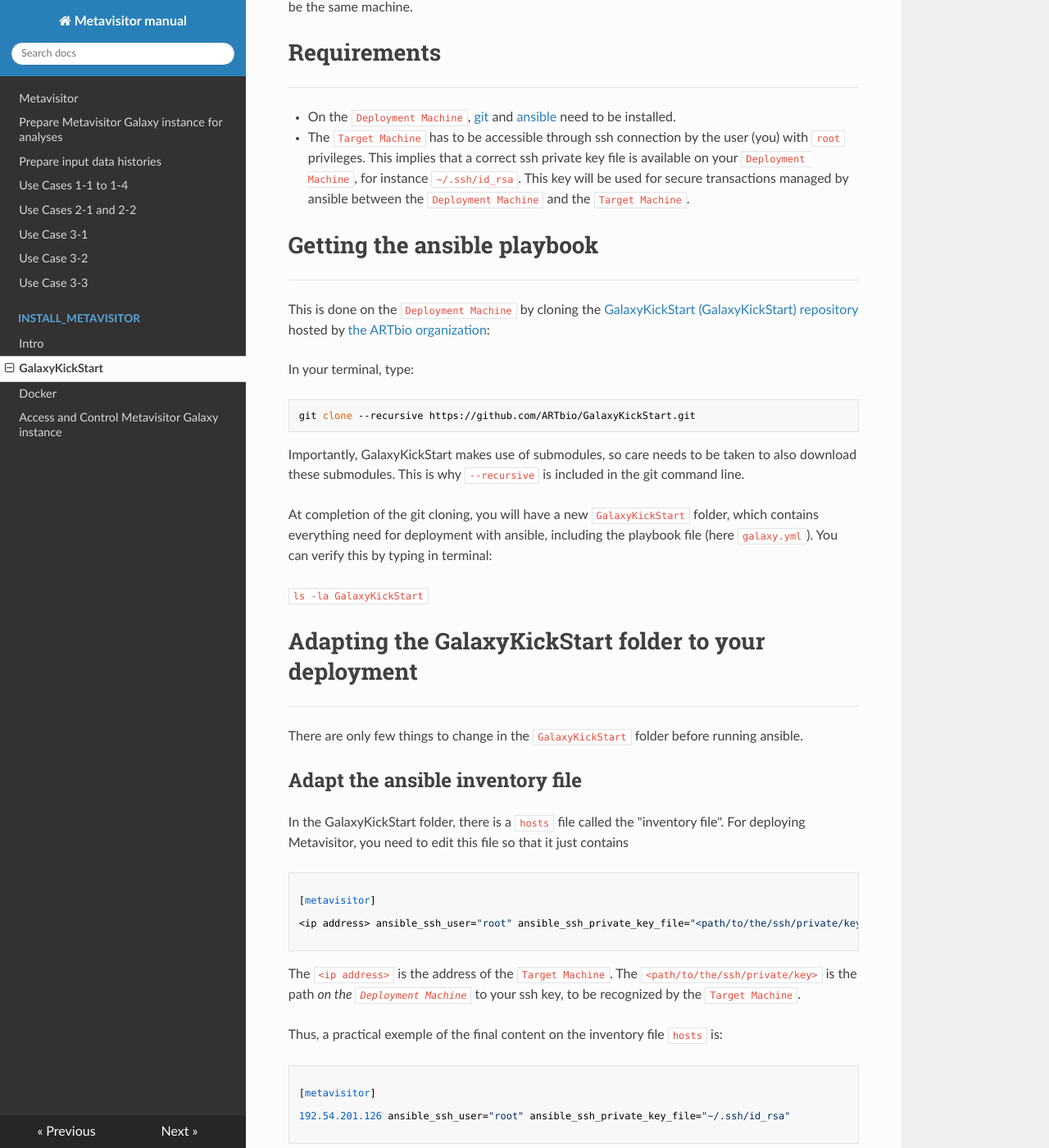
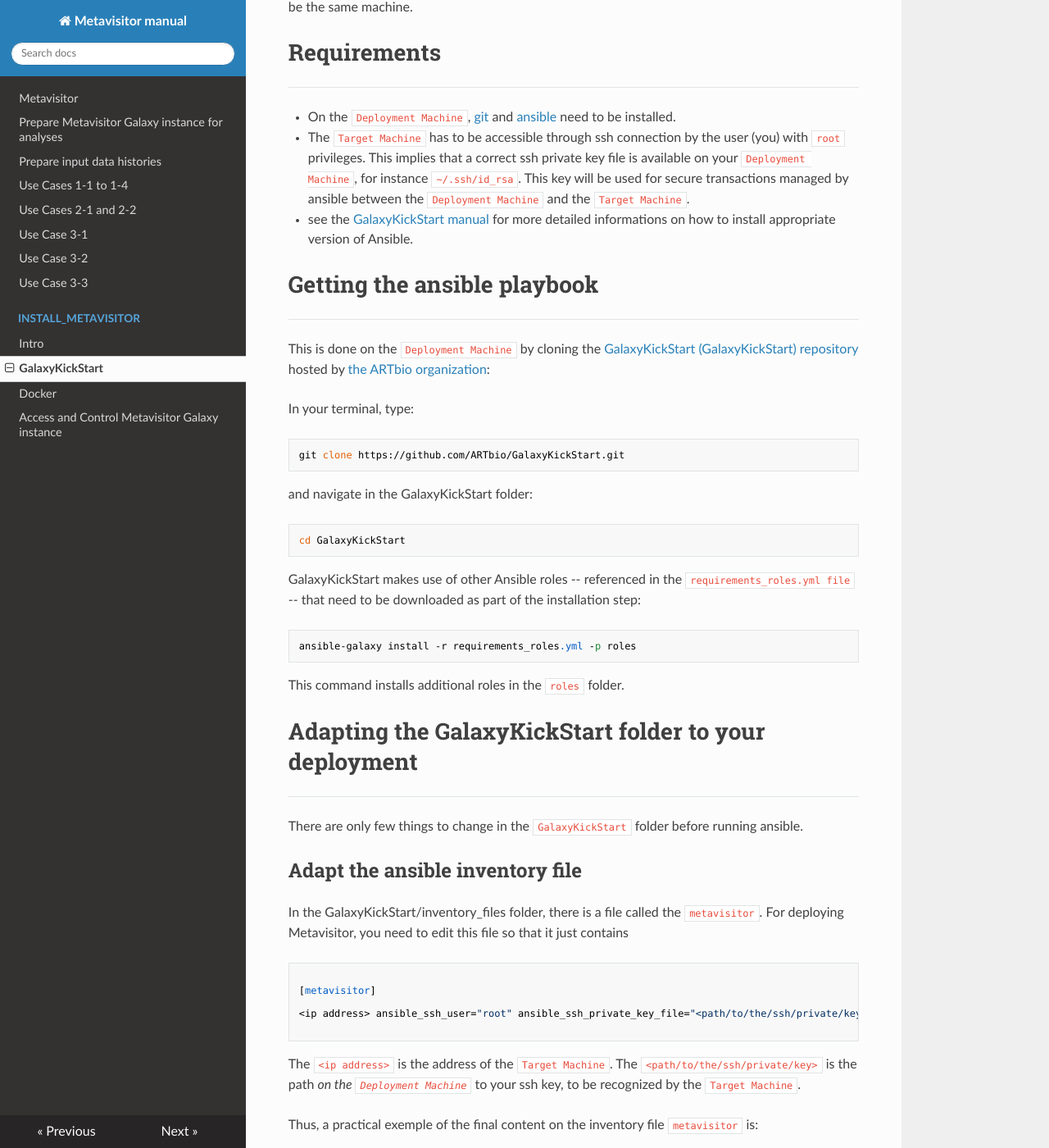
Before and after one commit to ARTbio/Metavisitor-manual, an MkDocs documentation site: the page built from docs/metavisitor_ansible.md, in a window 1280 px wide and 1400 px high, scrolled down 275 px. Shown: the whole window at 82% size. Built offline with MkDocs 1.6.1, drawn with Linux system fonts in a browser that asks for light colours; nearby versions of some CDN libraries; old or Windows-style settings are respelled for this version of MkDocs; some of the changed text lies outside the part shown.

Commit message:
update instructions for metavisitor ansible installation

````diff
--- a/docs/metavisitor_ansible.md
+++ b/docs/metavisitor_ansible.md
@@ -7,6 +7,7 @@
 
 - On the `Deployment Machine`, [git](https://git-scm.com/downloads) and [ansible](https://docs.ansible.com/ansible/intro_installation.html) need to be installed.
 - The `Target Machine` has to be accessible through ssh connection by the user (you) with `root` privileges. This implies that a correct ssh private key file is available on your `Deployment Machine`, for instance `~/.ssh/id_rsa`. This key will be used for secure transactions managed by ansible between the `Deployment Machine` and the `Target Machine`.
+- see the [GalaxyKickStart manual](https://artbio.github.io/GalaxyKickStart/getting_started/) for more detailed informations on how to install appropriate version of Ansible.
 
 # Getting the ansible playbook
 ----
@@ -14,16 +15,21 @@
 
 In your terminal, type:
 ```
-git clone --recursive https://github.com/ARTbio/GalaxyKickStart.git
+git clone https://github.com/ARTbio/GalaxyKickStart.git
 ```
+and navigate in the GalaxyKickStart folder:
+```
+cd GalaxyKickStart
+```
+
 [//]: # (TODO: Once we do releases, we include the submodules and hence users can just download the playbook without git)
 
-Importantly, GalaxyKickStart makes use of submodules, so care
-needs to be taken to also download these submodules. This is why `--recursive` is included in the git command line.
+GalaxyKickStart makes use of other Ansible roles -- referenced in the `requirements_roles.yml file` -- that need to be downloaded as part of the installation step:
 
-At completion of the git cloning, you will have a new `GalaxyKickStart` folder, which contains everything need for deployment with ansible, including the playbook file (here `galaxy.yml`). You can verify this by typing in terminal:
-
-`ls -la GalaxyKickStart`
+```
+ansible-galaxy install -r requirements_roles.yml -p roles
+```
+This command installs additional roles in the `roles` folder.
 
 # Adapting the GalaxyKickStart folder to your deployment
 ----
@@ -32,7 +38,7 @@
 
 ## Adapt the ansible inventory file
 
-In the GalaxyKickStart folder, there is a `hosts` file called the "inventory file".
+In the GalaxyKickStart/inventory_files folder, there is a file called the `metavisitor`.
 For deploying Metavisitor, you need to edit this file so that it just contains
 
 ```
@@ -45,7 +51,7 @@
 
 The `<ip address>` is the address of the `Target Machine`. The `<path/to/the/ssh/private/key>` is the path *on the `Deployment Machine`* to your ssh key, to be recognized by the `Target Machine`.
 
-Thus, a practical exemple of the final content on the inventory file `hosts` is:
+Thus, a practical exemple of the final content on the inventory file `metavisitor` is:
 
 ```
 
@@ -56,6 +62,17 @@
 ```
 
 where `192.54.201.126` is the ip address of the `Target machine` and `~/.ssh/id_rsa` the path to the private ssh key.
+
+#### Note that you can also install locally Metavisitor by letting the `metavisitor` inventory file as is:
+
+```
+
+[metavisitor]
+
+localhost ansible_connection=local
+
+```
+
 
 ### Adapt the ansible inventory file to an Amazon Web Service (AWS) virtual machine
 In this specific case, add in the hosts inventory file:
````
